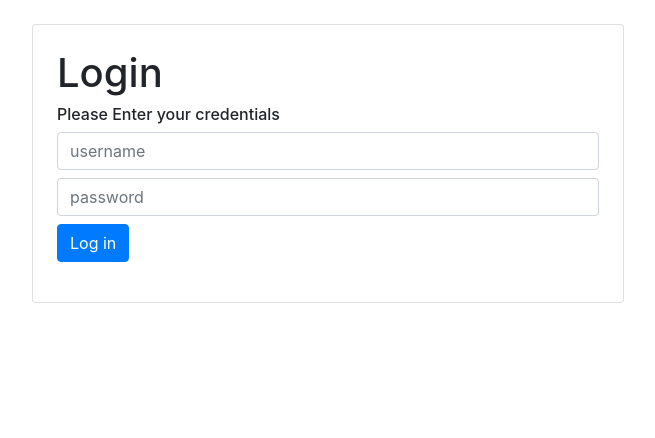
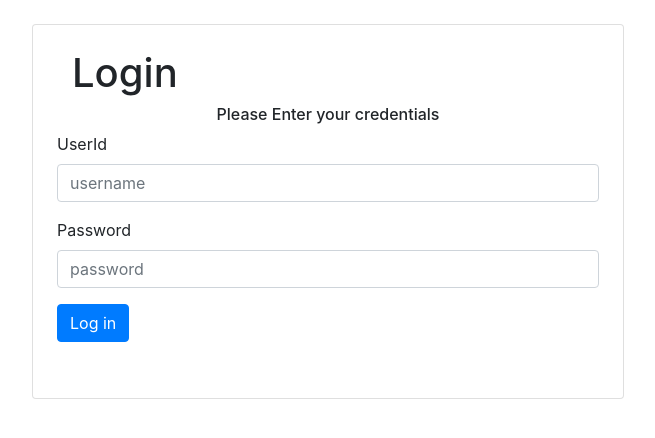
Before and after one commit to RudrThakur/Flask-Blogging-App, a Flask app: page / in a window 1280 px wide. Shown: the top 438 px of the page, without its empty margins (312-967 px from the left). Run offline with Flask 2, Linux system fonts and the light colour scheme; some libraries are stand-ins or nearby versions.

Commit message:
login form validation // style changes

```diff
--- a/src/app.py
+++ b/src/app.py
@@ -21,17 +21,23 @@ def home():
 
 @app.route('/login', methods=['POST'])
 def login():
-    credentialsDB = db.credentials
-    credentialsList = credentialsDB.find_one({'userid': request.form['userid']} and {'password': request.form['password']})
 
-    if credentialsList is not None:
-        usersDB = db.users
-        userProfile = usersDB.find_one({'userid': request.form['userid']})
-        session['userid'] = userProfile['userid']
-        session['name'] = userProfile['name']
-        return home()
+    if not (request.form['userid'] or request.form['password']):
+        return('Please Fill All the credentials')
+
     else:
-        return('User Not Found')
+
+        credentialsDB = db.credentials
+        credentialsList = credentialsDB.find_one({'userid': request.form['userid']} and {'password': request.form['password']})
+
+        if credentialsList is not None:
+            usersDB = db.users
+            userProfile = usersDB.find_one({'userid': request.form['userid']})
+            session['userid'] = userProfile['userid']
+            session['name'] = userProfile['name']
+            return home()
+        else:
+            return('User Not Found')
 
 @app.route('/changepassword', methods=['POST'])
 def changePassword():
@@ -44,5 +50,11 @@ def changePassword():
     else:
         return ('Password Update Failed')
 
+@app.route('/logout', methods=['GET', 'POST'])
+def logout():
+    session.clear()
+    return render_template('login.html')
+
+
 if __name__ == "__main__":
     app.run(debug=True,host='0.0.0.0', port=5000)
--- a/src/templates/index.html
+++ b/src/templates/index.html
@@ -14,7 +14,10 @@
     <div class="container m-auto w-100">
         <div class="card m-auto p-4">
             <p>Hello, {{ session['name'] }}</p>
-            <div class="text-right">
+            <div class="text-right mb-4">
+                <a href="/logout" class="btn btn-danger">Logout</a>
+            </div>
+            <div class="text-left">
                 <a href="/profile">View Profile</a>
             </div>
         </div>
--- a/src/templates/login.html
+++ b/src/templates/login.html
@@ -16,19 +16,26 @@
             <form action="/login" method="POST">
                 <div class="login">
                     <div class="login-screen">
-                        <div class="app-title">
+                        <div class="app-title container">
                             <h1>Login</h1>
                         </div>
-                        <h6>Please Enter your credentials</h6>
+                        <div class="container m-auto text-center">
+                            <h6>Please Enter your credentials</h6>
+                        </div>
+
                         <div class="login-form">
-                            <div class="control-group">
+                            <div class="form-group">
+                                <label for="username">UserId</label>
                                 <input type="text" class="form-control" value="" placeholder="username" name="userid">
-                                <label for="username"></label></div>
-                            <div class="control-group">
+                            </div>
+                            <div class="form-group">
+                                <label for="password">Password</label>
                                 <input type="password" class="form-control" value="" placeholder="password"
                                     name="password">
-                                <label for="password"></label></div>
-                            <input type="submit" value="Log in" class="btn btn-primary">
+                            </div>
+                            <div class="form-group">
+                                <input type="submit" value="Log in" class="btn btn-primary">
+                            </div>
                         </div>
                     </div>
                 </div>
```
